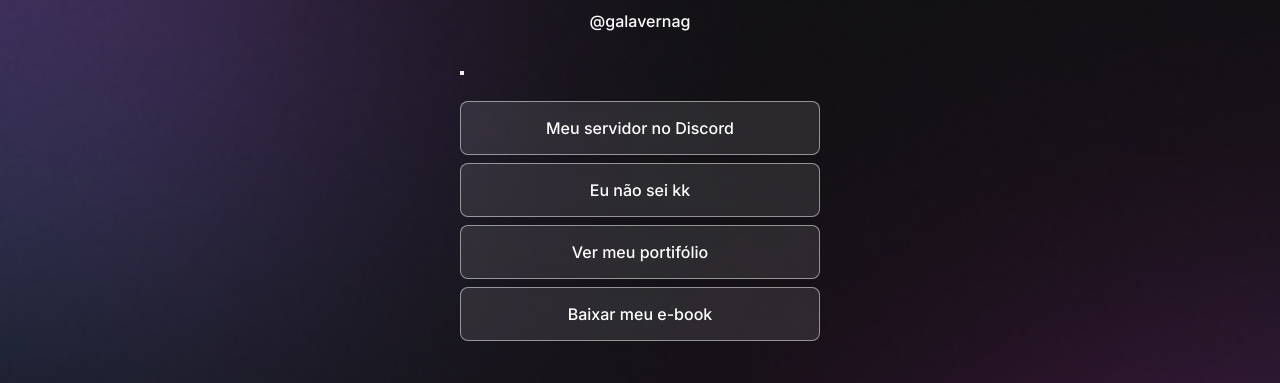
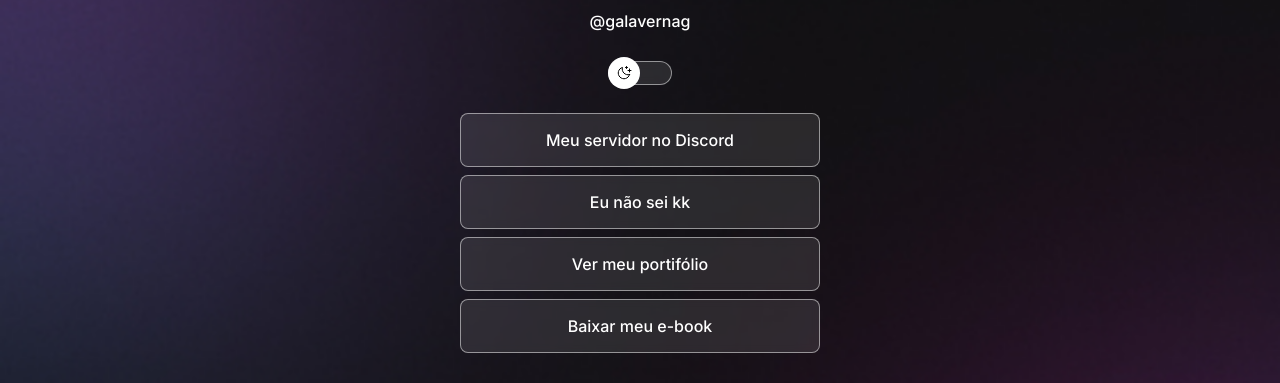
Before and after one commit to Guigalaverna/dev-links, a plain HTML site: page index.html in a window 1280 px wide. Shown: the part 167-550 px from the top of the page. Drawn offline with nearby package versions, Linux system fonts and the light colour scheme.

Commit message:
feat: create switch

```diff
--- a/styles.css
+++ b/styles.css
@@ -6,6 +6,8 @@
   --surface-color: rgba(255, 255, 255, 0.1);
   --surface-color-hover: rgba(255, 255, 255, 0.05);
   --social-link-hover: rgba(255, 255, 255, 0.2);
+
+  --switch-icon: url("/assets/moon-stars.svg");
 }
 
 .light {
@@ -16,6 +18,8 @@
   --surface-color: rgba(0, 0, 0, 0.1);
   --surface-color-hover: rgba(0, 0, 0, 0.02);
   --social-link-hover: rgba(0, 0, 0, 0.2);
+
+  --switch-icon: url("/assets/sun.svg");
 }
 
 * {
@@ -55,6 +59,51 @@ body {
 
   font-weight: 500;
   line-height: 24px;
+}
+
+#switch {
+  position: relative;
+  width: 64px;
+
+  margin: 4px auto;
+}
+
+#switch button {
+  width: 32px;
+  height: 32px;
+
+  position: absolute;
+  top: 50%;
+  left: 0;
+  z-index: 1;
+  transform: translateY(-50%);
+
+  background: white var(--switch-icon) no-repeat center;
+
+  border: none;
+  border-radius: 50%;
+
+  cursor: pointer;
+}
+
+.light #switch button {
+  right: 0;
+  left: initial;
+}
+
+#switch span {
+  display: block;
+
+  width: 64px;
+  height: 24px;
+
+  background-color: var(--surface-color);
+  border: 1px solid var(--stroke-color);
+
+  backdrop-filter: blur(4px);
+  -webkit-backdrop-filter: blur(4px);
+
+  border-radius: 999px;
 }
 
 ul {
```
